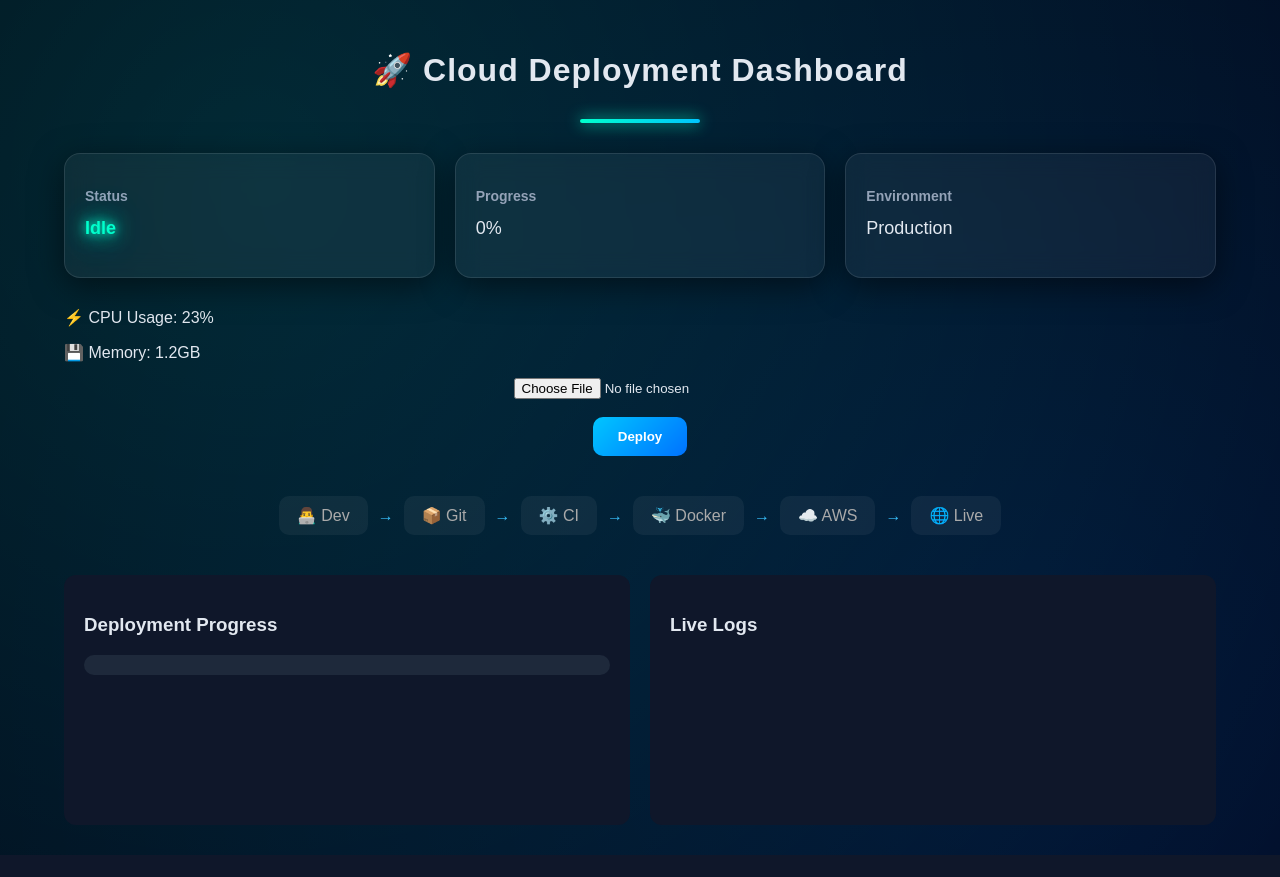
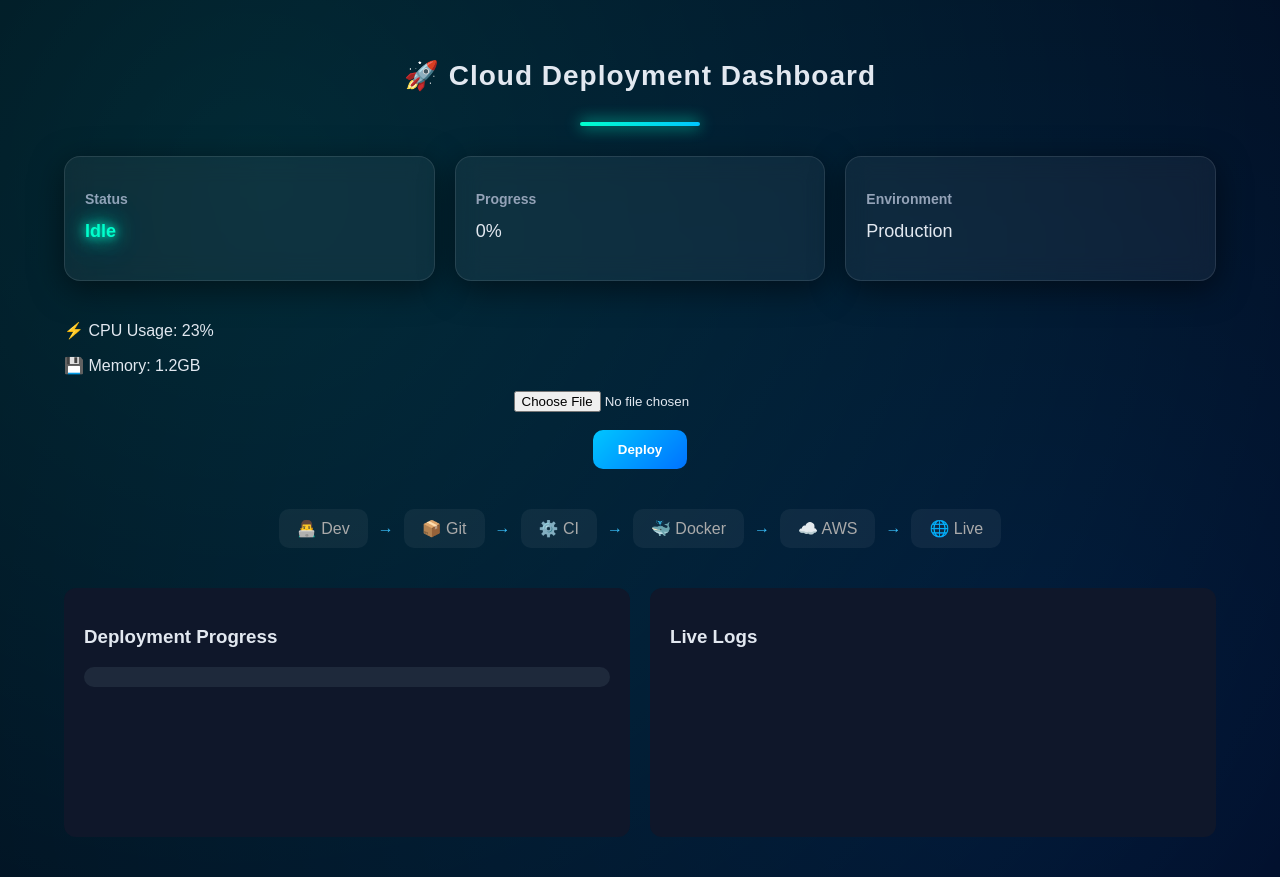
Before and after one commit to PunyaKP/cloud-deployment-system, a Flask app: page / in a window 1280 px wide. Before the commit the page ends 855 px from the top, so only its background shows below. Run offline with Flask 3, Linux system fonts and the light colour scheme.

Commit message:
Auto deploy commit

```diff
--- a/templates/index.html
+++ b/templates/index.html
@@ -19,20 +19,23 @@ body {
 .container {
     width: 90%;
     margin: auto;
-    padding: 30px;
+    padding: 40px;
 }
 
 /* title */
 h1 {
     text-align: center;
     margin-bottom: 30px;
+    font-size: 28px;
+    font-weight: 600;
+    letter-spacing: 1px;
 }
 
 /* stats cards */
 .stats {
     display: flex;
     gap: 20px;
-    margin-bottom: 30px;
+    margin-bottom: 40px;
 }
 
 .card {
@@ -69,7 +72,7 @@ h1 {
 }
 }
 .card:hover {
-    transform: translateY(-6px) scale(1.02);
+    transform: translateY(-6px) scale(1.01);
 
     box-shadow:
         0 15px 40px rgba(0,0,0,0.7),
@@ -123,10 +126,7 @@ button:hover {
     background: linear-gradient(135deg, #00ffcc, #00c6ff);
     color: black;
 
-    box-shadow:
-        0 0 15px #00ffcc,
-        0 0 30px #00c6ff;
-
+    box-shadow: 0 8px 25px rgba(0,0,0,0.4);
     transform: scale(1.1);
 }
 
@@ -186,7 +186,7 @@ button:hover {
 
     background: linear-gradient(90deg, #00ffcc, #00c6ff);
 
-    transition: width 0.4s ease-in-out;
+    transition: width 0.6s cubic-bezier(0.4, 0, 0.2, 1);
 
     box-shadow:
         0 0 10px #00ffcc,
```
